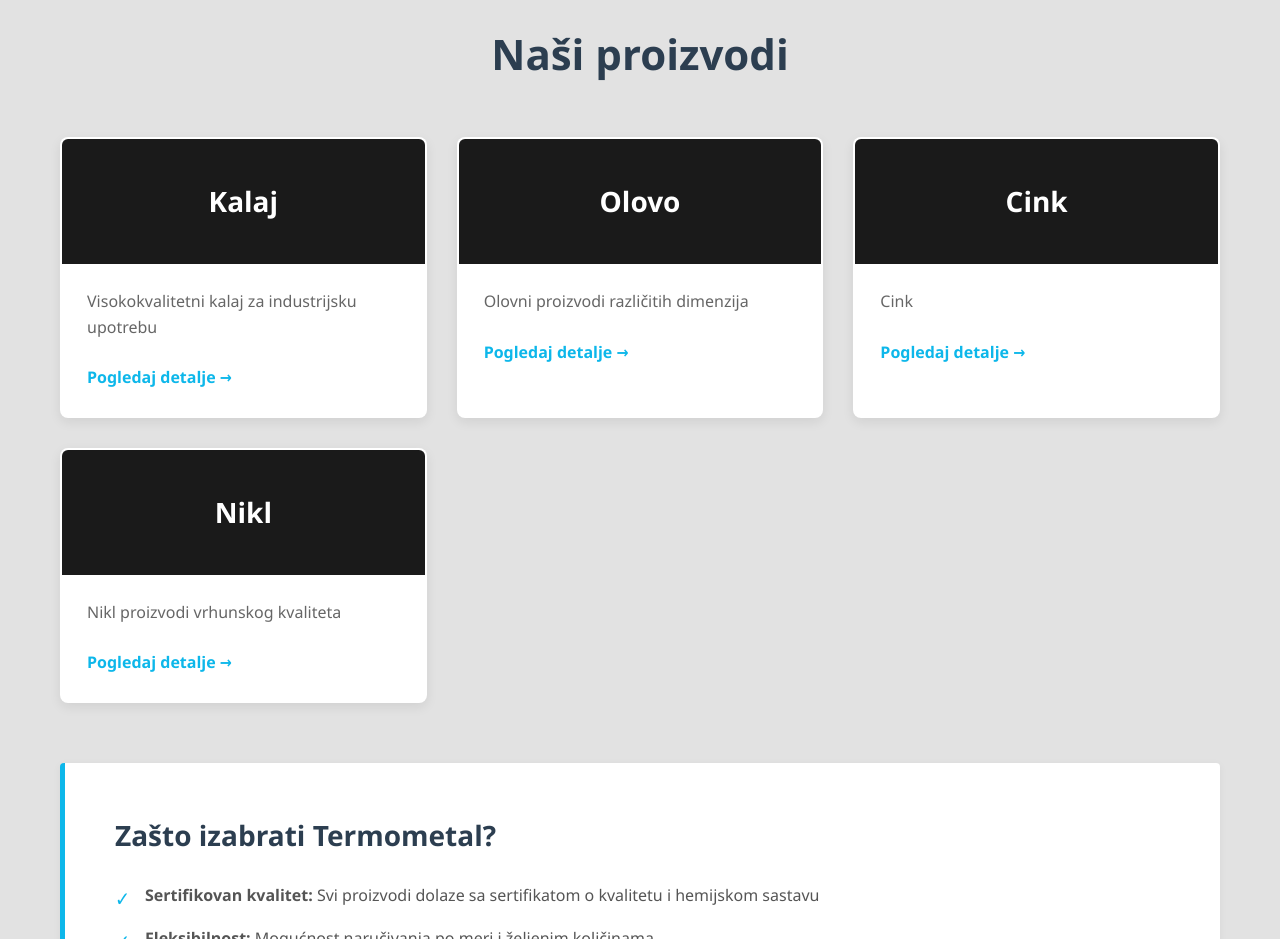
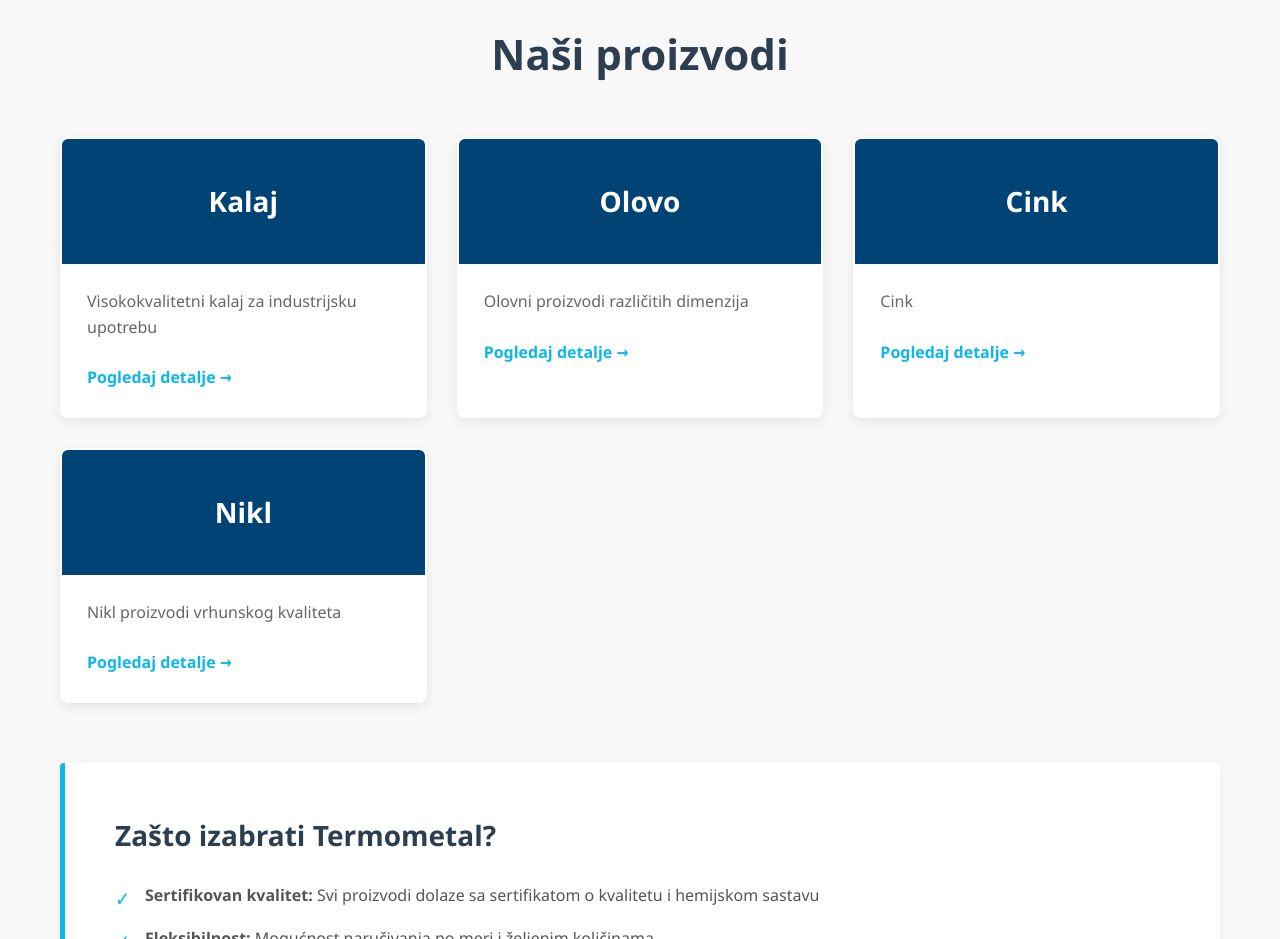
Before and after one commit to termometal03/termometal03.github.io, a plain HTML site: page index.html in a window 1280 px wide. Shown: the part 940-1879 px from the top of the page. Drawn offline with Linux system fonts and the light colour scheme.

Commit message:
Add files via upload

```diff
--- a/styles.css
+++ b/styles.css
@@ -8,7 +8,7 @@
     font-family: 'Segoe UI', Tahoma, Geneva, Verdana, sans-serif;
     line-height: 1.6;
     color: #333;
-    background: #e2e2e2;
+    background: #f8f8f8;
 }
 
 /* Top Bar */
@@ -212,7 +212,7 @@
 }
 
 .product-header {
-    background: #1a1a1a;
+    background: #014374;
     color: white;
     padding: 40px 20px;
     text-align: center;
```
